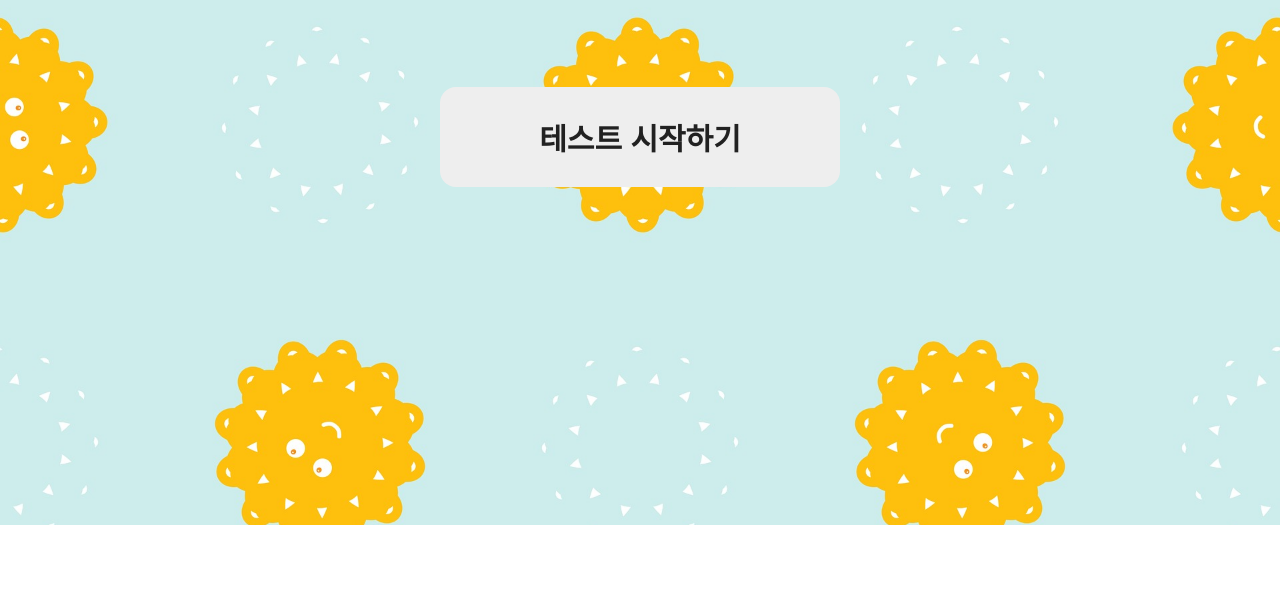
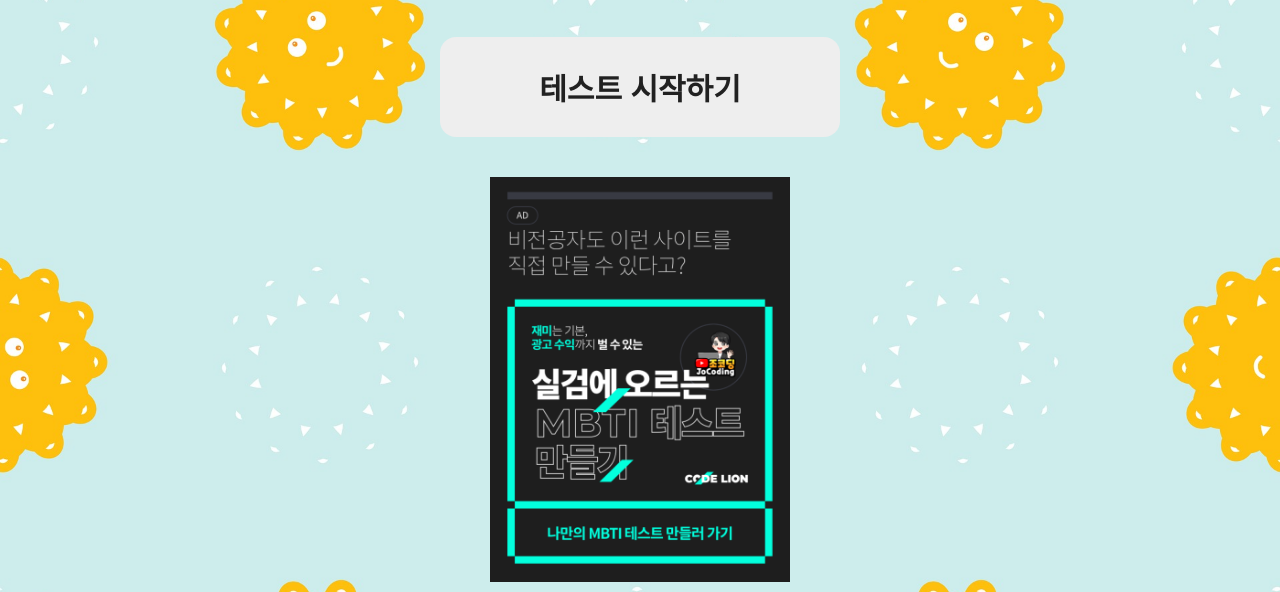
Before and after one commit to hyemigwak/mbtitest, a plain HTML site: page index.html in a window 1280 px wide. Shown: the part 275-867 px from the top of the page. Before the commit the page ends 800 px from the top, so only its background shows below. Drawn offline with nearby package versions, Linux system fonts and the light colour scheme.

Commit message:
네이버 웹마스터 도구 html 추가

```diff
--- a/index.html
+++ b/index.html
@@ -17,6 +17,9 @@
     <article class="start">
       <h1 id="mbtititle" class="text-center">나는 어떤 얄미운 친구 스타일일까?</h1>
       <button type="button" id="startBtn" onclick="start()">테스트 시작하기</button>
+      <a target="_blank" class="codelion" href="https://www.codelion.net/catalog/Q291cnNlTm9kZTpqbW9r?utm_source=animal_test&utm_medium=web_lecture&utm_campaign=goadl92@naver.com">
+        <img class="banner_img" src="./images/banner.png" alt="광고배너" />
+      </a>
     </article>
     <article class="question">
       <div class="progress mt-5">
@@ -39,7 +42,9 @@
       <!-- Go to www.addthis.com/dashboard to customize your tools -->
       <div class="share addthis_inline_share_toolbox"></div>
       <button id="restart" onclick="restart()">테스트 다시하기</button>
-      <ins class="kakao_ad_area" style="display: none" data-ad-unit="DAN-Or98lbYDcjldBU0t" data-ad-width="320" data-ad-height="100"></ins>
+      <article class="kakao_ad">
+        <ins class="kakao_ad_area" style="display: none" data-ad-unit="DAN-Or98lbYDcjldBU0t" data-ad-width="320" data-ad-height="100"></ins>
+      </article>
       <script type="text/javascript" src="//t1.daumcdn.net/kas/static/ba.min.js" async></script>
     </article>
     <input type="hidden" id="EI" value="0" />
--- a/style.css
+++ b/style.css
@@ -52,7 +52,7 @@ article {
   border-radius: 16px;
   background-color: #eee;
   box-shadow: rgb(0, 0, 0, 0.7);
-  margin: 100px auto;
+  margin: 50px auto 30px;
 }
 #startBtn:hover {
   background-color: #f7e600;
@@ -183,3 +183,19 @@ article {
 .share {
   margin: 0 auto 30px;
 }
+
+.kakao_ad {
+  width: 320px;
+  margin: 30px auto;
+}
+
+.codelion {
+  width: 300px;
+  display: flex;
+  justify-content: center;
+  margin: 10px auto;
+}
+
+.banner_img {
+  width: 300px;
+}
```
Also changed, not shown: naver435206d13d6d22174fb7ff03cec1cf87.html (added, +1 -0 lines), images/banner.png (added).
